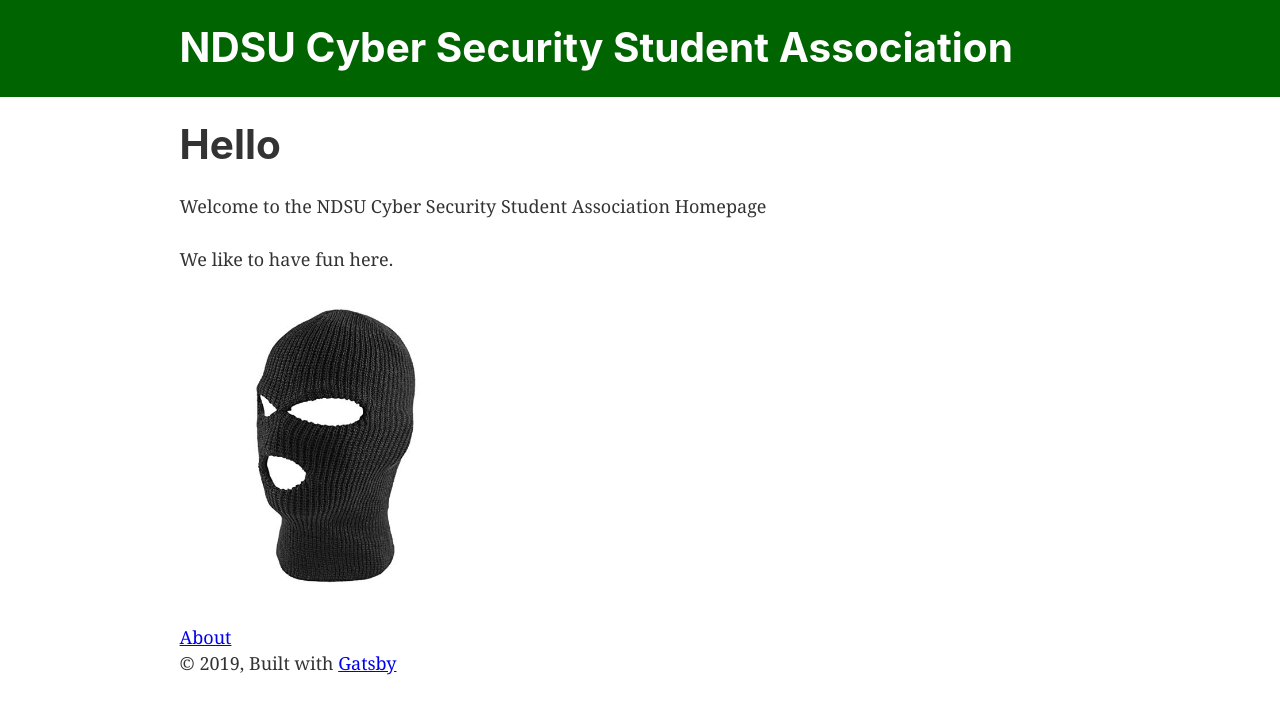
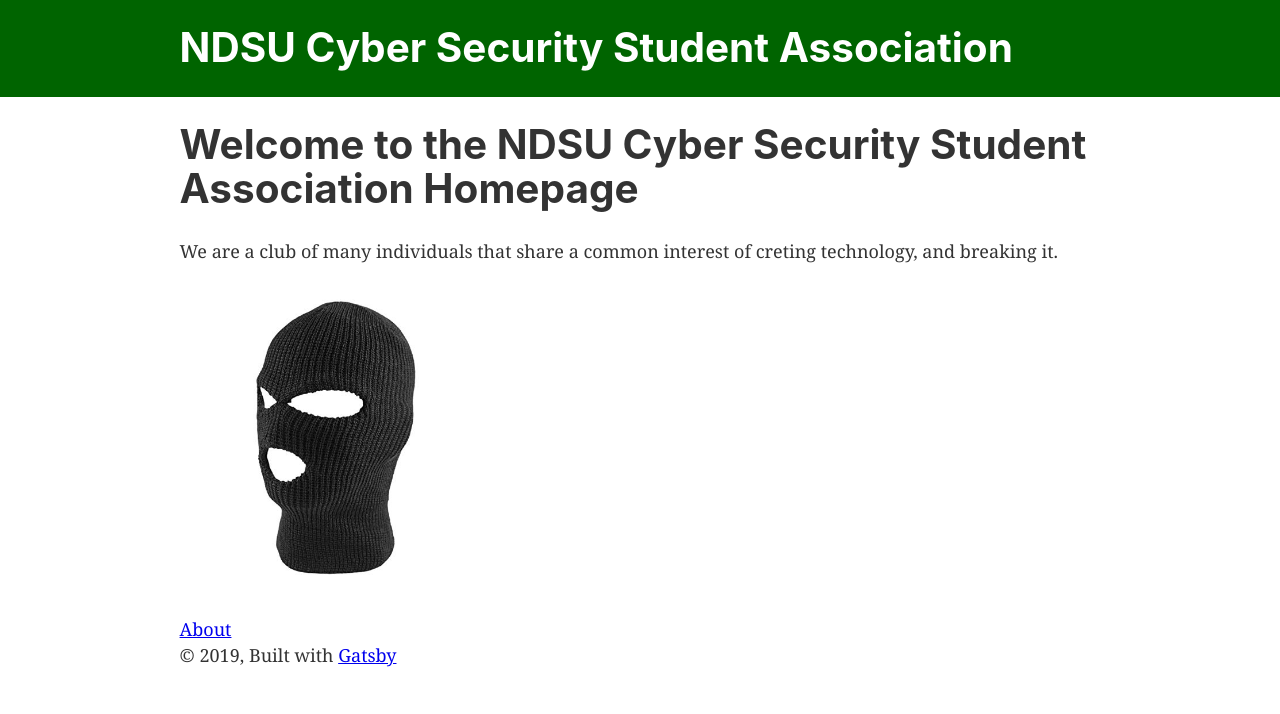
Before and after one commit to NDSU-CSA/ndsu-csa.github.io, a Gatsby site: page / in a window 1280 px wide. Built offline with nearby package versions, Linux system fonts and the light colour scheme; Gatsby itself is replaced by a stand-in of ours.

Commit message:
Rewrote index page

```diff
--- a/src/pages/index.js
+++ b/src/pages/index.js
@@ -9,9 +9,8 @@ import SEO from '../components/seo'
 const IndexPage = () => (
   <Layout>
     <SEO title="Home" />
-    <h1>Hello</h1>
-    <p>Welcome to the NDSU Cyber Security Student Association Homepage</p>
-    <p>We like to have fun here.</p>
+    <h1>Welcome to the NDSU Cyber Security Student Association Homepage</h1>
+    <p>We are a club of many individuals that share a common interest of creting technology, and breaking it.</p>
     <div style={{ maxWidth: `300px`, marginBottom: `1.45rem` }}>
       <Image />
     </div>
```
Also changed, not shown: package.json (+1 -8 lines), 1 other file.
